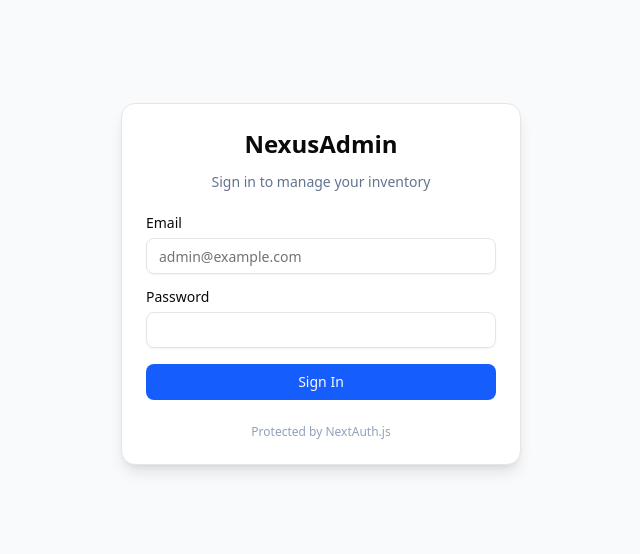
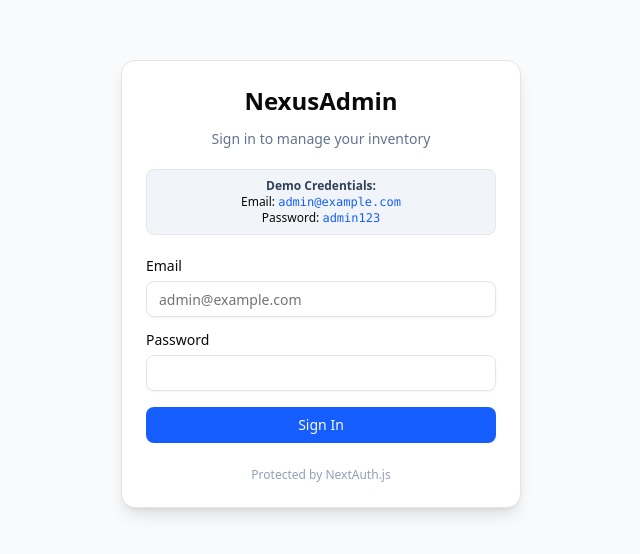
Before and after one commit to oldhero07/SSR-E-Commerce-Product-Management-Dashboard, a Next.js app: page / in a window 1280 px wide. Shown: the part 116-670 px from the top of the page, without its empty margins (319-959 px from the left). Built offline with nearby package versions, Linux system fonts and the light colour scheme; no server answers.

Commit message:
Show admin credentials on login page for demo

```diff
--- a/components/forms/LoginForm.tsx
+++ b/components/forms/LoginForm.tsx
@@ -45,6 +45,11 @@
             <CardHeader className="space-y-1">
                 <CardTitle className="text-2xl font-bold text-center">NexusAdmin</CardTitle>
                 <p className="text-center text-sm text-slate-500">Sign in to manage your inventory</p>
+                <div className="mt-2 text-center text-xs bg-slate-100 p-2 rounded-md border border-slate-200">
+                    <p className="font-semibold text-slate-700">Demo Credentials:</p>
+                    <p>Email: <code className="text-blue-600">admin@example.com</code></p>
+                    <p>Password: <code className="text-blue-600">admin123</code></p>
+                </div>
             </CardHeader>
             <CardContent>
                 <form onSubmit={handleSubmit} className="space-y-4">
```
